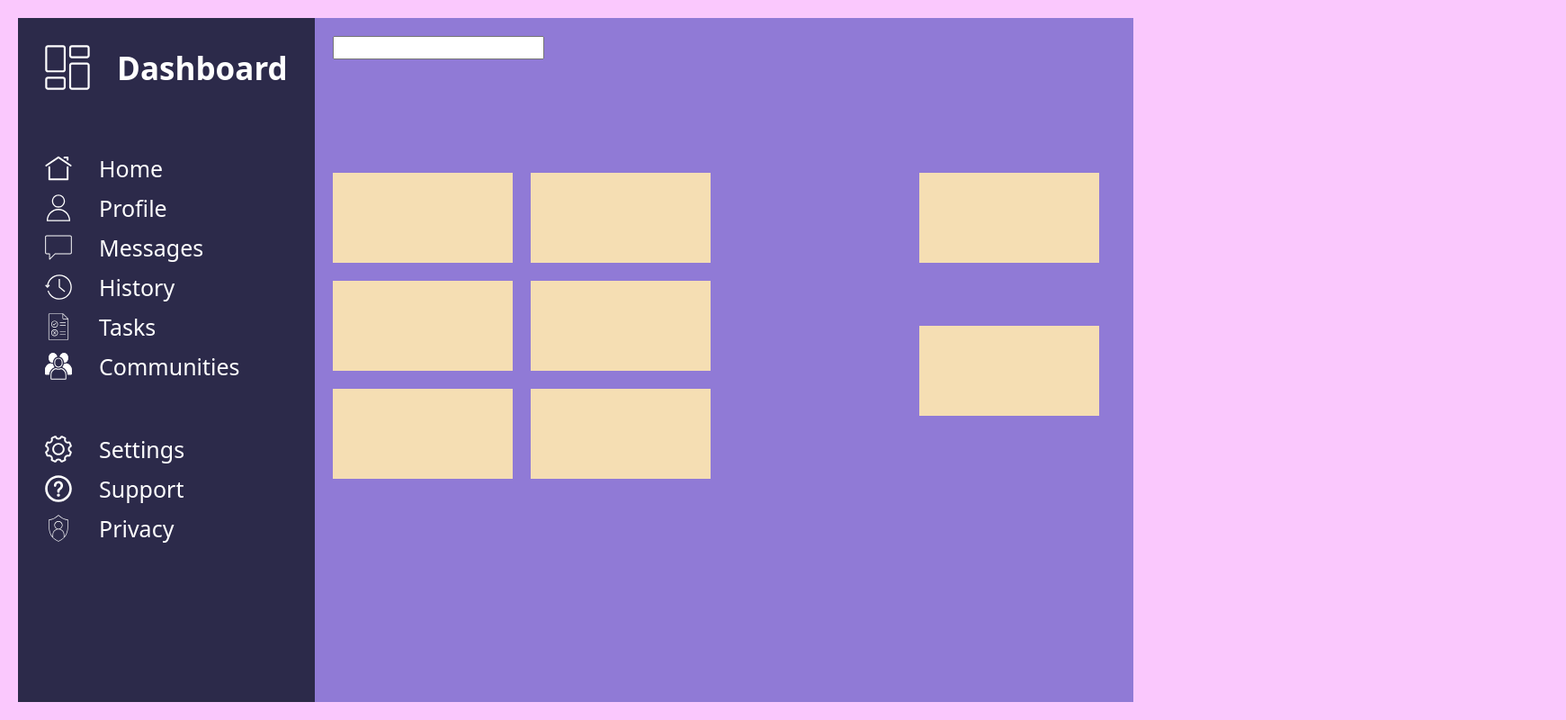
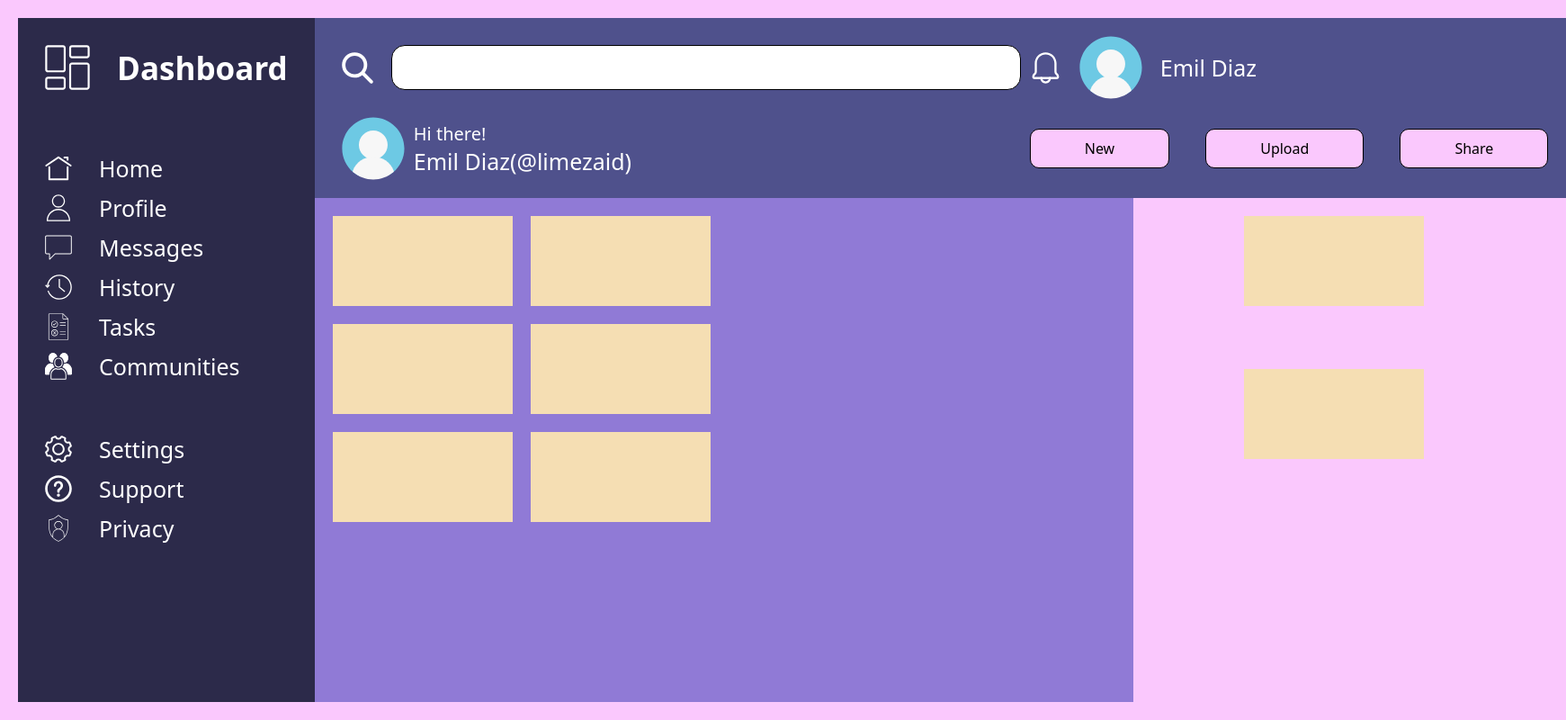
Before and after one commit to exile213/Admin-Dashboard, a plain HTML site: page index.htm in a window 1280 px wide. Shown: the whole page at 90% size, 1741 px wide, since content can reach past the window. Drawn offline with Linux system fonts and the light colour scheme.

Commit message:
Update/Finished Header

```diff
--- a/index.htm
+++ b/index.htm
@@ -57,12 +57,28 @@
         </div>
 
         <div class="header-container">
-            <header>
-                <input type="text" name="searchBar" id="">
-                <!--searchbar-->
-                <!--avatar-->
-                <!--buttons-->
-            </header>
+                <div class="search-container">
+                    <span class="header-icon" data-icon="search-icon"></span>
+                    <input type="text" name="searchBar" id="search-bar">
+
+                </div>
+                <div class="user-container">
+                    <span class="header-icon" data-icon="notif-icon"></span>
+                    <span class="user-icon"></span>
+                    <div class="user-name">Emil Diaz</div>
+                </div>
+                <div class="profile-container">
+                    <span class="user-icon"></span>
+                    <div class="greetings-user-container">
+                        <div class="greetings">Hi there!</div>
+                        <div class="profile-name">Emil Diaz(@limezaid)</div>
+                    </div>
+                </div>
+                <div class="buttons-container">
+                    <button class="header-buttons">New</button>
+                    <button class="header-buttons">Upload</button>
+                    <button class="header-buttons">Share</button>
+                </div>
         </div>
 
         <main>
--- a/styles.css
+++ b/styles.css
@@ -70,7 +70,7 @@ body{
 .whole-container {
     height: 100%;
     display: grid;
-    grid-template-columns: 2fr 8fr;
+    grid-template-columns: 1fr 6fr;
     grid-template-rows: 2fr 8fr;
     background: var(--main-color);
 }
@@ -173,9 +173,97 @@ body{
 
 
 .header-container {
+    width: 100%;
     grid-column: 2 / 3;
-    padding: 20px;
+    padding: 10px 20px;
+    background-color: var(--secondary-color);
+
+    display:grid;
+    grid-template-columns: 4fr 3fr;
+    grid-template-rows: 1fr 1fr;
 }
+
+
+.search-container{
+    grid-column: 1/2;
+    grid-row:1/2;
+    display: flex;
+    align-items: center;
+    padding: 10px;
+    gap:20px;
+}
+
+#search-bar{
+    width:700px;
+    height: 50px;
+    border-radius: 15px;
+    border:solid black 1px;
+}
+
+.user-container{
+    grid-column: 2/3;
+    display: flex;
+    gap:20px;
+    align-items: center;
+}
+.user-name, .profile-name{
+    font-size: 25px;
+    color: var(--accent-color);
+    font-weight: 500;
+}
+
+.profile-container{
+    display: flex;
+    align-items: center;
+    padding: 10px;
+    gap:10px;
+}
+
+.greetings{
+    font-size: 20px;
+    color: var(--accent-color);
+    font-weight: 500;
+}
+
+.buttons-container{
+    display: flex;
+    align-items: center;
+    gap:40px;
+}
+
+.header-buttons{
+    background-color: var(--body-background-color);
+    color:black;
+    border:solid 1px;
+    border-radius: 10px;
+    padding:10px 60px;
+}
+
+
+.header-icon{
+    display: inline-block;
+    width: 35px;
+    height: 35px;
+    background-size: cover;
+}
+
+.user-icon{
+    display: inline-block;
+    width: 70px;
+    height: 70px;
+    background-size: cover;
+    background-image: url(images/user1.svg);
+}
+
+.header-icon[data-icon="search-icon"]{
+    background-image: url(images/search.svg);
+}
+.header-icon[data-icon="notif-icon"]{
+    background-image: url(images/notification.svg);
+}
+
+
+/*---------------------------------------------------*/
 
 .content-container {
     grid-column: 2 / 3;
```
